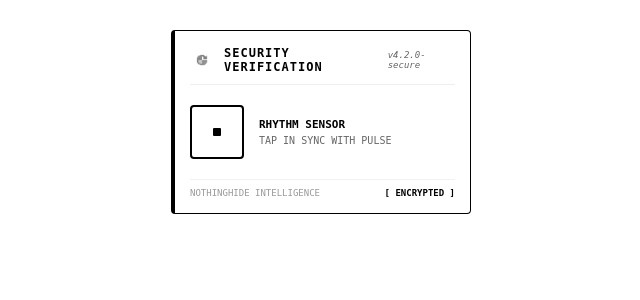
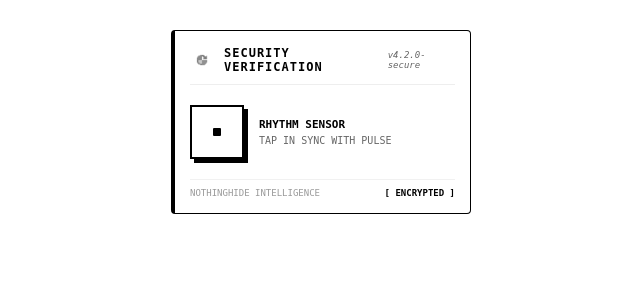
Before and after one commit to Dhuruvdev/nothinghide, a FastAPI app: page / in a window 1280 px wide. Shown: the part 1098-1398 px from the top of the page, without its empty margins (319-959 px from the left). Run offline with FastAPI, Linux system fonts and the light colour scheme.

Commit message:
Apply hard shadow and pixel button design to the verification widget
Update the NCaptcha widget to incorporate a "Hard Shadow / Pixel" button style, including a depressed effect on tap and square corners, aligning with the "NothingHide" aesthetic.

Replit-Commit-Author: Agent
Replit-Commit-Session-Id: bcf2667a-65db-4f26-b0bb-c2b5e4ff8d41
Replit-Commit-Checkpoint-Type: full_checkpoint
Replit-Commit-Event-Id: 8a63f23d-9351-4275-9d9a-1b3af974e2a8
Replit-Commit-Screenshot-Url: https://storage.googleapis.com/screenshot-production-us-central1/79d7d32a-716f-450f-958a-842d6af38c09/bcf2667a-65db-4f26-b0bb-c2b5e4ff8d41/1AwN4Aj
Replit-Helium-Checkpoint-Created: true

```diff
--- a/nothinghide/web/static/ncaptcha.js
+++ b/nothinghide/web/static/ncaptcha.js
@@ -71,8 +71,8 @@
                 </div>
 
                 <div style="display: flex; align-items: center; gap: 15px; padding: 5px 0;">
-                    <div id="beat-circle" style="width: 50px; height: 50px; background: #fff; border: 2px solid #000; border-radius: 4px; position: relative; cursor: pointer; transition: all 0.1s; display: flex; align-items: center; justify-content: center; flex-shrink: 0;">
-                        <div id="beat-ring" style="position: absolute; top: -5px; left: -5px; right: -5px; bottom: -5px; border: 2px solid #000; border-radius: 4px; opacity: 0; transition: opacity 0.1s;"></div>
+                    <div id="beat-circle" style="width: 50px; height: 50px; background: #fff; border: 2px solid #000; position: relative; cursor: pointer; transition: all 0.1s; display: flex; align-items: center; justify-content: center; flex-shrink: 0; box-shadow: 4px 4px 0px #000;">
+                        <div id="beat-ring" style="position: absolute; top: -5px; left: -5px; right: -5px; bottom: -5px; border: 2px solid #000; opacity: 0; transition: opacity 0.1s;"></div>
                         <div style="width: 8px; height: 8px; background: #000; border-radius: 1px;"></div>
                     </div>
 
@@ -112,8 +112,12 @@
 
             taps.push(distToFlash);
             circle.style.backgroundColor = '#000';
+            circle.style.transform = 'translate(2px, 2px)';
+            circle.style.boxShadow = '2px 2px 0px #000';
             setTimeout(() => {
                 circle.style.backgroundColor = '#fff';
+                circle.style.transform = 'translate(0, 0)';
+                circle.style.boxShadow = '4px 4px 0px #000';
             }, 50);
 
             if (taps.length === 1) status.innerText = "CAPTURING PULSE [1/3]";
--- a/nothinghide/web/templates/ncaptcha_tool.html
+++ b/nothinghide/web/templates/ncaptcha_tool.html
@@ -20,7 +20,7 @@
             <div id="nc-main-box" style="border: 1px solid #dcdcdc; background: #fff; padding: 12px 16px; display: flex; align-items: center; gap: 14px; border-radius: 4px; cursor: pointer; transition: all 0.3s cubic-bezier(0.4, 0, 0.2, 1); box-shadow: 0 1px 3px rgba(0,0,0,0.08); position: relative; overflow: hidden; height: 74px; box-sizing: border-box;">
                 <div id="nc-ripple" style="position: absolute; top: 0; left: 0; width: 100%; height: 100%; background: rgba(77, 144, 254, 0.05); transform: translateX(-100%); transition: transform 0.6s ease;"></div>
 
-                <div id="nc-check" style="width: 28px; height: 28px; border: 2px solid #000; background: #fff; border-radius: 2px; display: flex; align-items: center; justify-content: center; position: relative; z-index: 1; transition: border-color 0.3s;">
+                <div id="nc-check" style="width: 28px; height: 28px; border: 2px solid #000; background: #fff; border-radius: 0; display: flex; align-items: center; justify-content: center; position: relative; z-index: 1; transition: border-color 0.3s; box-shadow: 2px 2px 0 #000;">
                     <div id="nc-spinner" style="display: none; width: 16px; height: 16px; border: 2px solid #000; border-top-color: transparent; border-radius: 50%; animation: nc-spin 0.6s linear infinite;"></div>
                     <div id="nc-check-mark" style="display: none; color: #000; font-size: 22px; line-height: 1; font-weight: bold;">✓</div>
                 </div>
```
